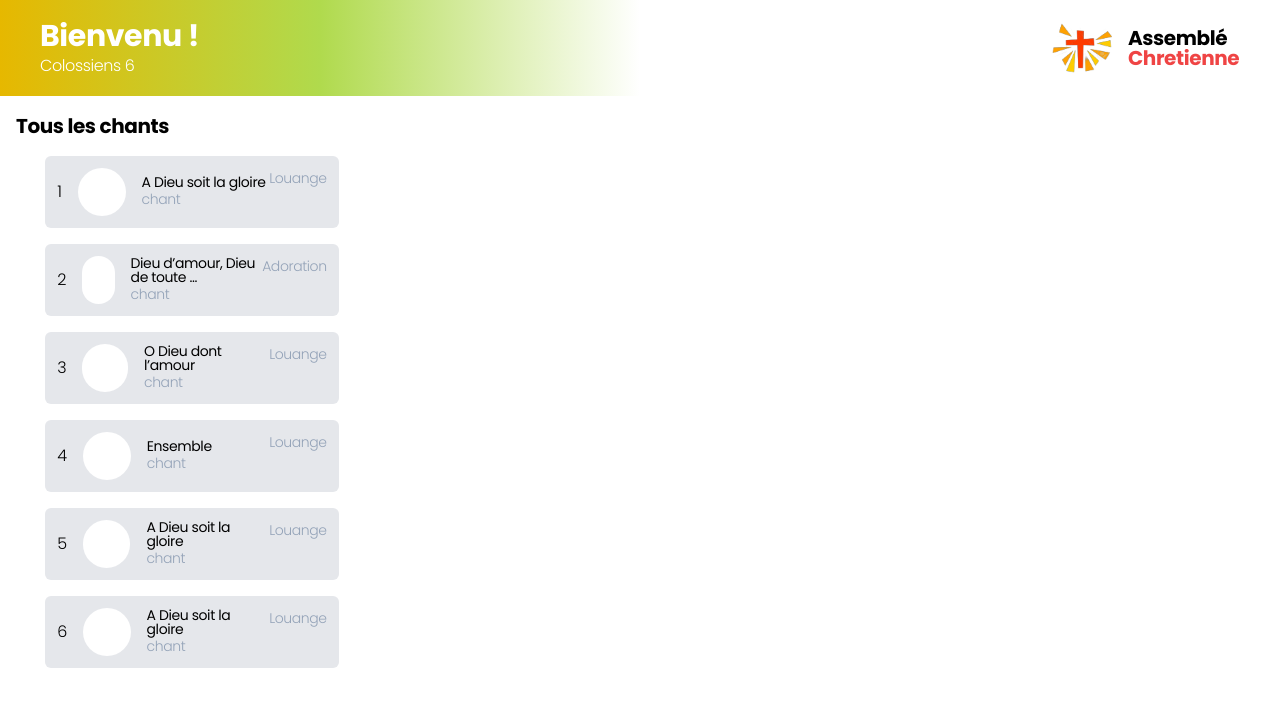
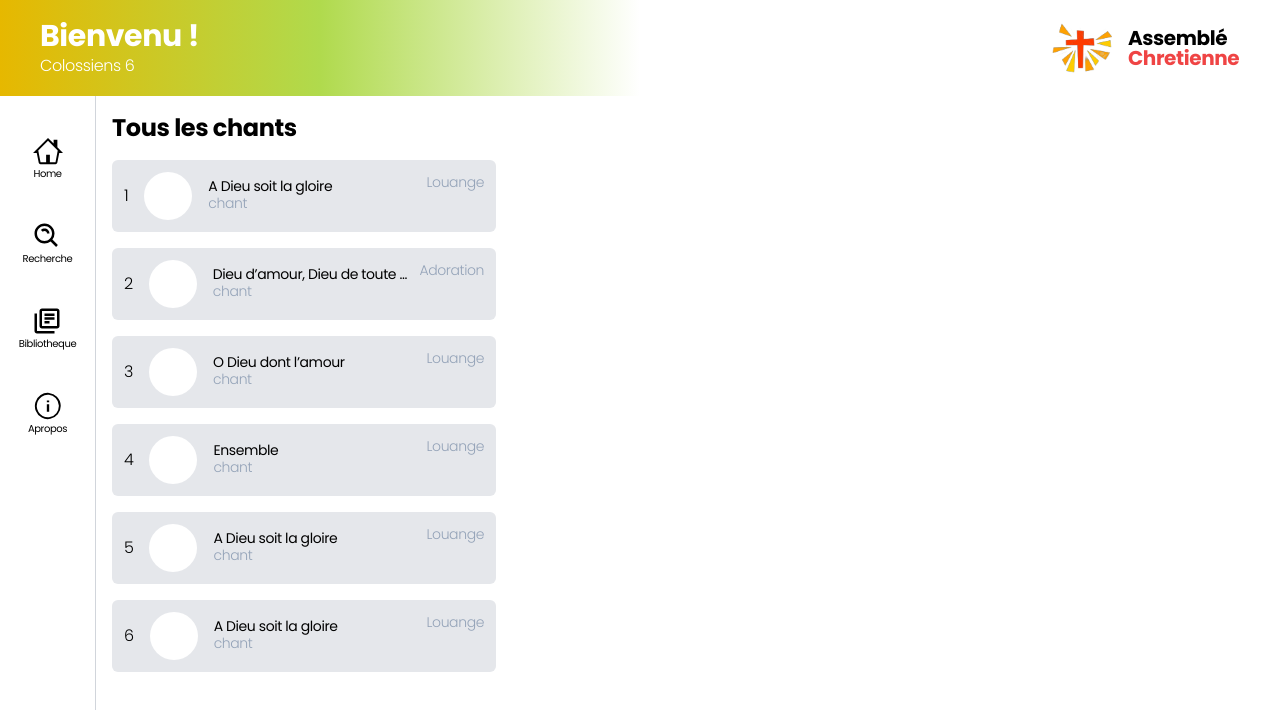
Before and after one commit to kaliacad/cebi-chants, a Next.js app: page /dashboard in a window 1280 px wide. Shown: the top 710 px of the page. Built offline with nearby package versions, Linux system fonts and the light colour scheme; a web font is replaced by a local one.

Commit message:
refactor: discard changes from layout component

```diff
--- a/components/SongList.jsx
+++ b/components/SongList.jsx
@@ -50,17 +50,18 @@ const SongList = () => {
 
         <aside className="flex flex-col  justify-between gap-4 sm:w-96">
             <h3 className="text-base pl-3 font-light sm:text-xl sm:pl-7 sm:font-semibold sm:w-96
-            md:max-xl:text-2xl md:font-semibold md:pl-4 max-xl:font-bold">
+            md:lg:text-2xl md:font-semibold md:pl-4 lg:text-2xl lg:pl-0 lg:font-bold">
                 Tous les chants</h3>
-            <div className="flex flex-col justify-center items-center gap-4 mx-auto w-80 md:max-xl:w-full">
+            <div className="flex flex-col justify-center items-center gap-4 mx-auto w-80 md:lg:w-full">
             {
                 chants?.map((item, id) => (
-                <div key={id} className="bg-gray-200 flex justify-between py-2 px-2 font-light rounded-md w-72 text-xs  sm:text-xs sm:w-80 md:py-3 md:px-3 md:text-sm md:w-11/12">
+                <div key={id} className="bg-gray-200 flex justify-between py-2 px-2 font-light rounded-md w-72 text-xs
+                sm:text-xs sm:w-80 md:py-3 md:px-3 md:text-sm md:w-11/12 lg:w-96">
                     <div className="flex justify-center items-center gap-2 md:gap-4">
                         <span className="sm:text-sm md:text-base">{item.order}</span>
                         <div className="rounded-full bg-white h-5 w-5 md:h-12 md:w-12
-                        sm:h-10 sm:w-10 md:max-xl:h-12
-                        md:max-xl:w-12">
+                        sm:h-10 sm:w-10 md:lg:h-12
+                        md:lg:w-12">
                             {/* <img src="" alt="s" /> */}
                         </div>
                         <div className="flex flex-col">
--- a/components/layout.jsx
+++ b/components/layout.jsx
@@ -6,8 +6,8 @@ const Layout = ({ children }) => {
     <div className=" max-h-screen max-w-screen  ">
       <Header />
       <div className=" flex  gap-4">
-        {/* <NavBar /> */}
-        <main className=" mt-[7rem] ">{children}</main>
+        <NavBar />
+        <main className=" mt-[7rem] ml-[7em] ">{children}</main>
       </div>
     </div>
   );
```
